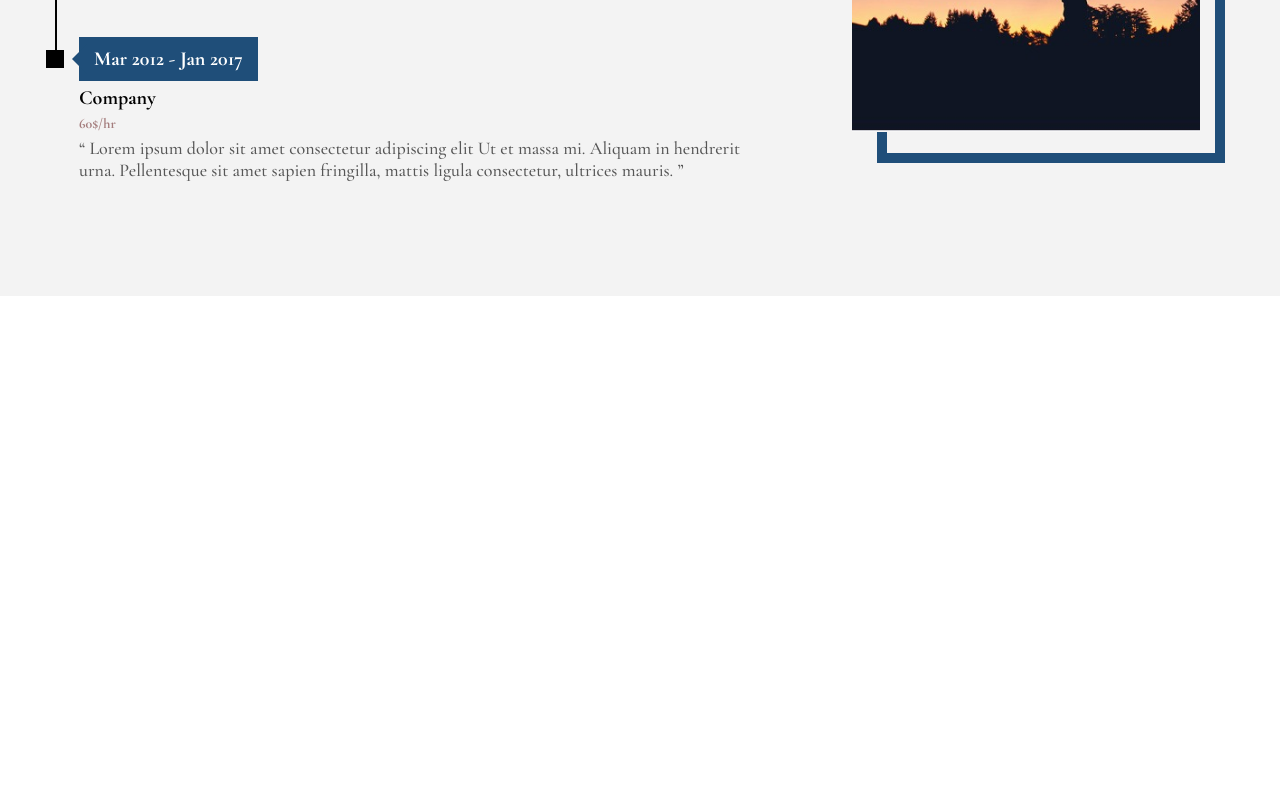
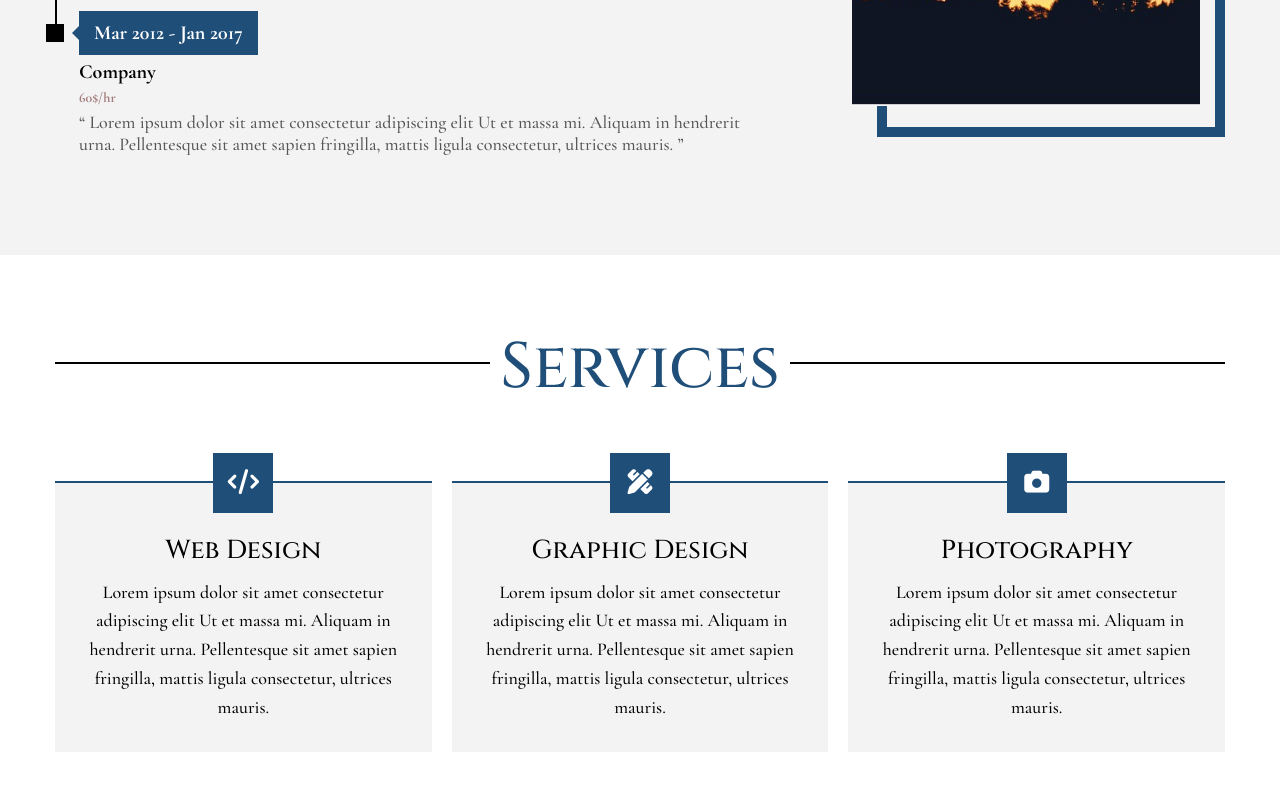
Before and after one commit to Abdulrahman-Mostafa53/Nuvio, a plain HTML site: page index.html in a window 1280 px wide. Shown: the part 2257-3069 px from the top of the page. Before the commit the page ends 2553 px from the top, so only its background shows below. Drawn offline with nearby package versions, Linux system fonts and the light colour scheme.

Commit message:
Create services section.

```diff
--- a/css/style.css
+++ b/css/style.css
@@ -90,6 +90,7 @@ a.main-btn:hover:after {
 
 .heading {
   position: relative;
+  margin-bottom: 40px;
 }
 
 .heading h1 {
@@ -446,8 +447,6 @@ section.about .container .text a {
 /* Start Experience Section */
 .Experience{
   background-color: var(--main-bg-color);
-  padding-top: 86px;
-  padding-bottom: 75px;
 }
 .Experience .container{
   display: flex;
@@ -580,3 +579,82 @@ section.about .container .text a {
   }
 }
 /* End Experience Section */
+/* Start Services Section */
+
+section.services .container .wrapper {
+  display: flex;
+  justify-content: space-between;
+  align-items: center;
+  gap: 20px;
+  flex-wrap: wrap;
+  row-gap: 50px;
+  padding-top: 30px;
+}
+
+section.services .container .wrapper .service {
+  position: relative;
+  display: flex;
+  flex-direction: column;
+  justify-content: center;
+  align-items: center;
+  text-align: center;
+  padding: 30px;
+  padding-top: 50px;
+  background-color: var(--main-bg-color);
+  border-top: 2px solid var(--main-color);
+  min-width: 318px;
+  flex: 1;
+  gap: 10px;
+}
+
+section.services .container .wrapper .service:after {
+  content: "";
+  position: absolute;
+  top: 0;
+  left: 50%;
+  transform: translate(-50%, -50%);
+  width: 0;
+  height: 6px;
+  background-color: var(--main-color);
+  transition: .5s;
+}
+
+section.services .container .wrapper .service:hover:after {
+  width: 100%;
+}
+
+section.services .container .wrapper .service .icon {
+  position: absolute;
+  top: 0;
+  left: 50%;
+  transform: translate(-50%, -50%);
+  display: grid;
+  place-items: center;
+  width: 60px;
+  height: 60px;
+  background: var(--main-color);
+  color: #fff;
+  font-size: 25px;
+  z-index: 1000;
+}
+
+section.services .container .wrapper .service h2 {
+  font: 500 26px var(--main-font);
+}
+
+section.services .container .wrapper .service p {
+  font: 500 18px var(--sec-font);
+  line-height: 1.6;
+}
+
+@media (max-width: 600px) {
+  section.services .container .wrapper {
+    flex-direction: column;
+  }
+
+  section.services .container .wrapper .service {
+    min-width: 0;
+  }
+}
+
+/* End Services Section */
--- a/index.html
+++ b/index.html
@@ -140,5 +140,42 @@
             </div>
         </div>
     </section>
+    <section class="services">
+        <div class="container">
+            <div class="heading">
+                <h1>Services</h1>
+                <hr>
+            </div>
+            <div class="wrapper">
+                <div class="service">
+                    <div class="icon">
+                        <i class="fa-solid fa-code"></i>
+                    </div>
+                    <h2>Web Design</h2>
+                    <p>
+                        Lorem ipsum dolor sit amet consectetur adipiscing elit Ut et massa mi. Aliquam in hendrerit urna. Pellentesque sit amet sapien fringilla, mattis ligula consectetur, ultrices mauris.
+                    </p>
+                </div>
+                <div class="service">
+                    <div class="icon">
+                        <i class="fa-solid fa-pen-ruler"></i>
+                    </div>
+                    <h2>Graphic Design</h2>
+                    <p>
+                        Lorem ipsum dolor sit amet consectetur adipiscing elit Ut et massa mi. Aliquam in hendrerit urna. Pellentesque sit amet sapien fringilla, mattis ligula consectetur, ultrices mauris.
+                    </p>
+                </div>
+                <div class="service">
+                    <div class="icon">
+                        <i class="fa-solid fa-camera"></i>
+                    </div>
+                    <h2>Photography</h2>
+                    <p>
+                        Lorem ipsum dolor sit amet consectetur adipiscing elit Ut et massa mi. Aliquam in hendrerit urna. Pellentesque sit amet sapien fringilla, mattis ligula consectetur, ultrices mauris.
+                    </p>
+                </div>
+            </div>
+        </div>
+    </section>
 </body>
 </html>
```
